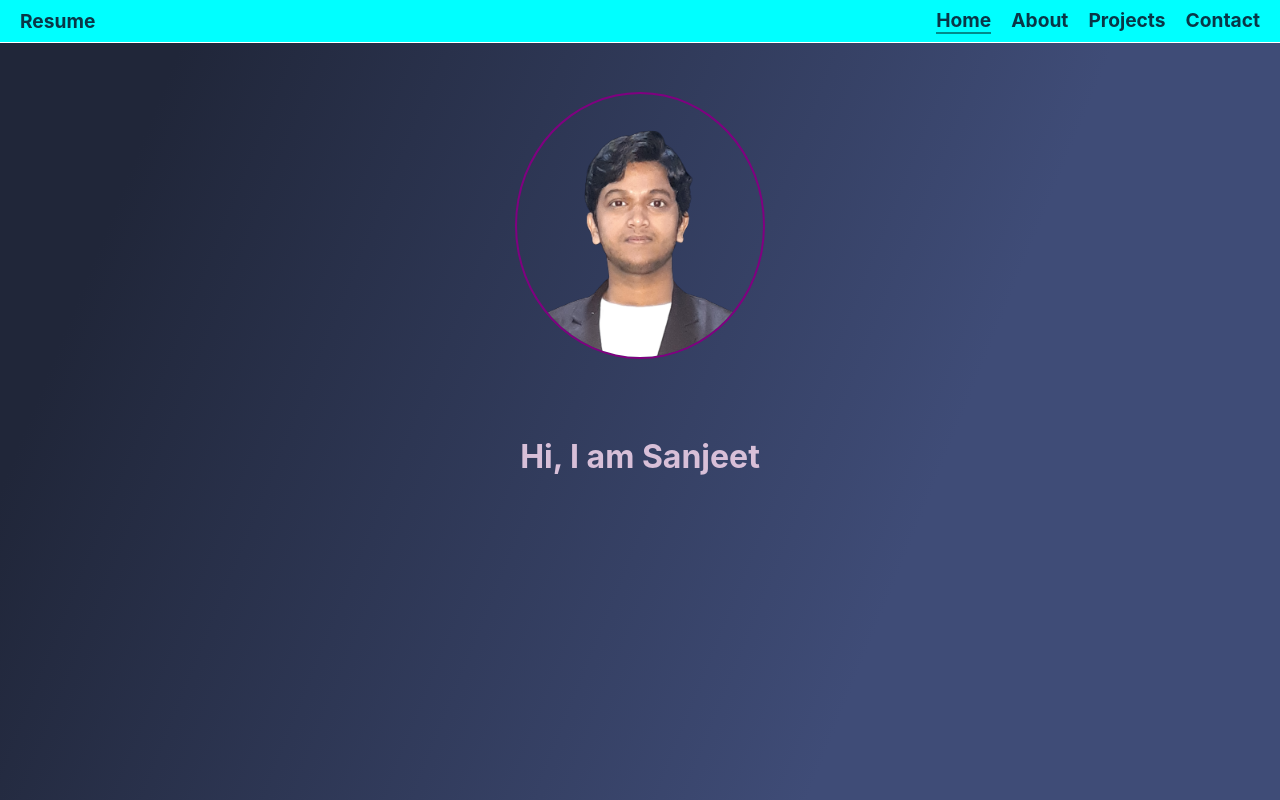
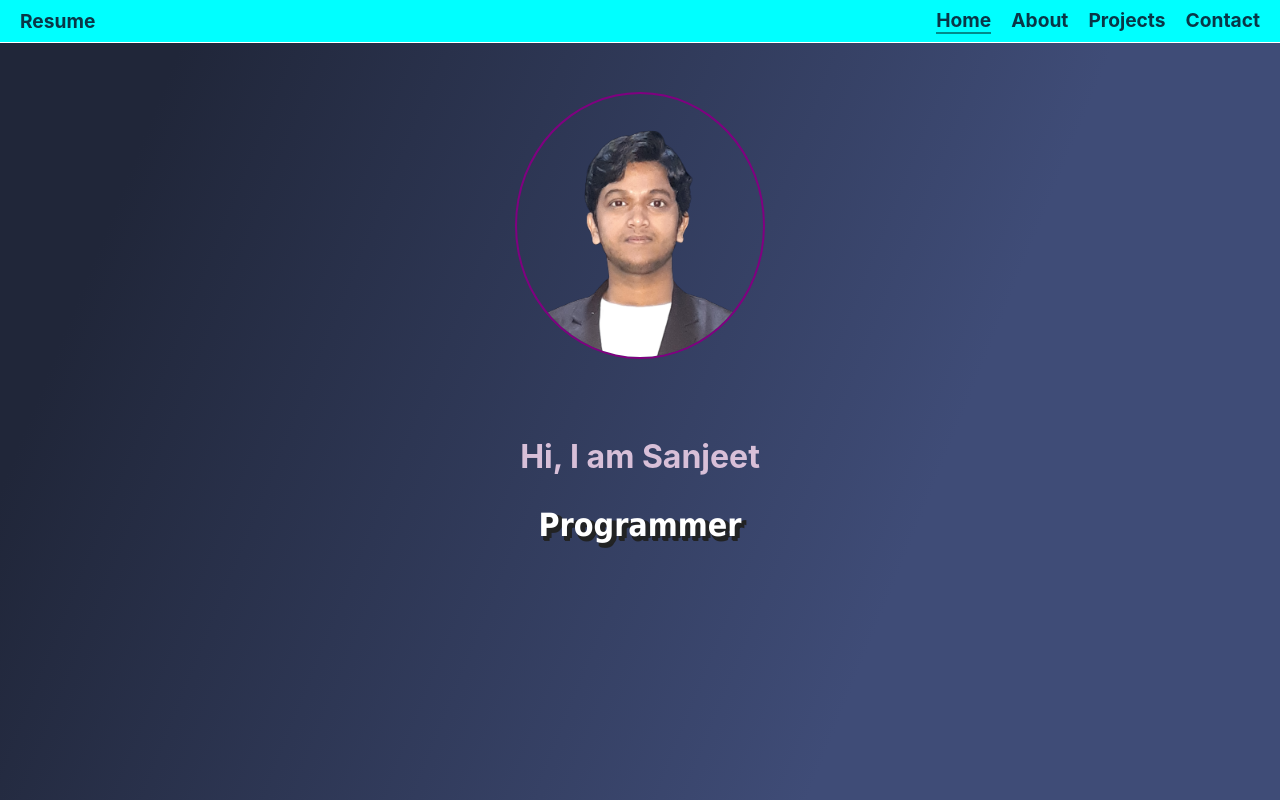
Before and after one commit to sanjeetsk/portfolio, a React (Create React App) app: page / in a window 1280 px wide. Shown: the top 800 px of the page. Built offline with nearby package versions, Linux system fonts and the light colour scheme.

Commit message:
wordFlicker

```diff
--- a/src/Component/Home/Home.css
+++ b/src/Component/Home/Home.css
@@ -7,34 +7,50 @@
     background: linear-gradient(109.6deg, rgb(36, 45, 57) 11.2%, rgb(16, 37, 60) 51.2%, rgb(0, 0, 0) 98.6%);
 }
 
-.myPic{
+.myPic {
     margin: 3rem;
     display: flex;
     justify-content: center;
 }
 
-.myPic img{
+.myPic img {
     width: 250px;
     border: 2px solid purple;
     border-radius: 50%;
 }
 
-.myText h1{
+.myText h1 {
     color: thistle;
 
 }
 
-.word {
+.word-container{
     text-align: center;
+}
+
+.word{
+    display: none;
+}
+
+.activeTxt{
+    display: block;
     margin: 20px;
     color: white;
-    font: 700 normal 2.5em 'tahoma';
+    font: 700 normal 2em 'tahoma';
     text-shadow: 5px 2px #222324, 2px 4px #222324, 3px 5px #222324;
+    animation: fade 5s linear infinite;
+    opacity: 0;
 }
 
-/* @media (max-width: 423px) {
-    #home{
-        margin-top: 60px;
+@keyframes fade {
+
+    0%,
+    100% {
+        opacity: 0;
     }
 
-} */
+    10%,
+    90% {
+        opacity: 1;
+    }
+}
--- a/src/Component/Home/Home.js
+++ b/src/Component/Home/Home.js
@@ -6,6 +6,7 @@ import Contact from '../Contact/Contact';
 import About from '../About/About';
 import { useState, useEffect } from 'react'; // Import useState and useEffect from React
 import Skills from '../Skills/Skills';
+import WordFlicker from './WordFlicker';
 
 const backgrounds = [
     "linear-gradient(109.6deg, rgb(36, 45, 57) 11.2%, rgb(16, 37, 60) 51.2%, rgb(0, 0, 0) 98.6%)",
@@ -26,56 +27,6 @@ const Home = () => {
     };
 
     useEffect(() => {
-        // Your JavaScript code here
-        let words = ["Engineer", "Programmer", "Full Stack Developer"];
-        let part;
-        let i = 0;
-        let offset = 0;
-        let len = words.length;
-        let forwards = true;
-        let skip_count = 0;
-        let skip_delay = 15;
-        let speed = 70;
-
-        const wordflick = function () {
-            setInterval(function () {
-                if (forwards) {
-                    if (offset >= words[i].length) {
-                        ++skip_count;
-                        if (skip_count === skip_delay) {
-                            forwards = false;
-                            skip_count = 0;
-                        }
-                    }
-                } else {
-                    if (offset === 0) {
-                        forwards = true;
-                        i++;
-                        offset = 0;
-                        if (i >= len) {
-                            i = 0;
-                        }
-                    }
-                }
-                part = words[i].substr(0, offset);
-                if (skip_count === 0) {
-                    if (forwards) {
-                        offset++;
-                    } else {
-                        offset--;
-                    }
-                }
-                const wordElement = document.querySelector('.word');
-                if (wordElement) {
-                    wordElement.innerHTML = part;
-                }
-            }, speed);
-        };
-
-        window.addEventListener('load', () => {
-            wordflick();
-        });
-
         // Set an interval to change the background every 5 seconds
         const interval = setInterval(changeBackground, 2000);
 
@@ -93,7 +44,7 @@ const Home = () => {
                 </div>
                 <div className='myText'>
                     <div><h1>Hi, I am Sanjeet</h1></div>
-                    <div className="word"></div>
+                    <WordFlicker />
                 </div>
 
             </div>
--- /dev/null
+++ b/src/Component/Home/WordFlicker.js
@@ -0,0 +1,32 @@
+import React, { useState, useEffect } from 'react';
+
+
+const words = ["Engineer", "Programmer", "Full Stack Developer"];
+const wordInterval = 3000; // Change word every 3 seconds
+
+const WordFlicker = () => {
+    const [currentWordIndex, setCurrentWordIndex] = useState(0);
+
+    useEffect(() => {
+        const interval = setInterval(() => {
+            setCurrentWordIndex((currentWordIndex + 1) % words.length);
+        }, wordInterval);
+
+        return () => clearInterval(interval);
+    }, [currentWordIndex]);
+
+    return (
+        <div className="word-container">
+            {words.map((word, index) => (
+                <div
+                    key={index}
+                    className={`word ${index === currentWordIndex ? 'activeTxt' : ''}`}
+                >
+                    {word}
+                </div>
+            ))}
+        </div>
+    )
+}
+
+export default WordFlicker;
```
Also changed, not shown: 1 other file (tests, documents, lock files or other folders).
